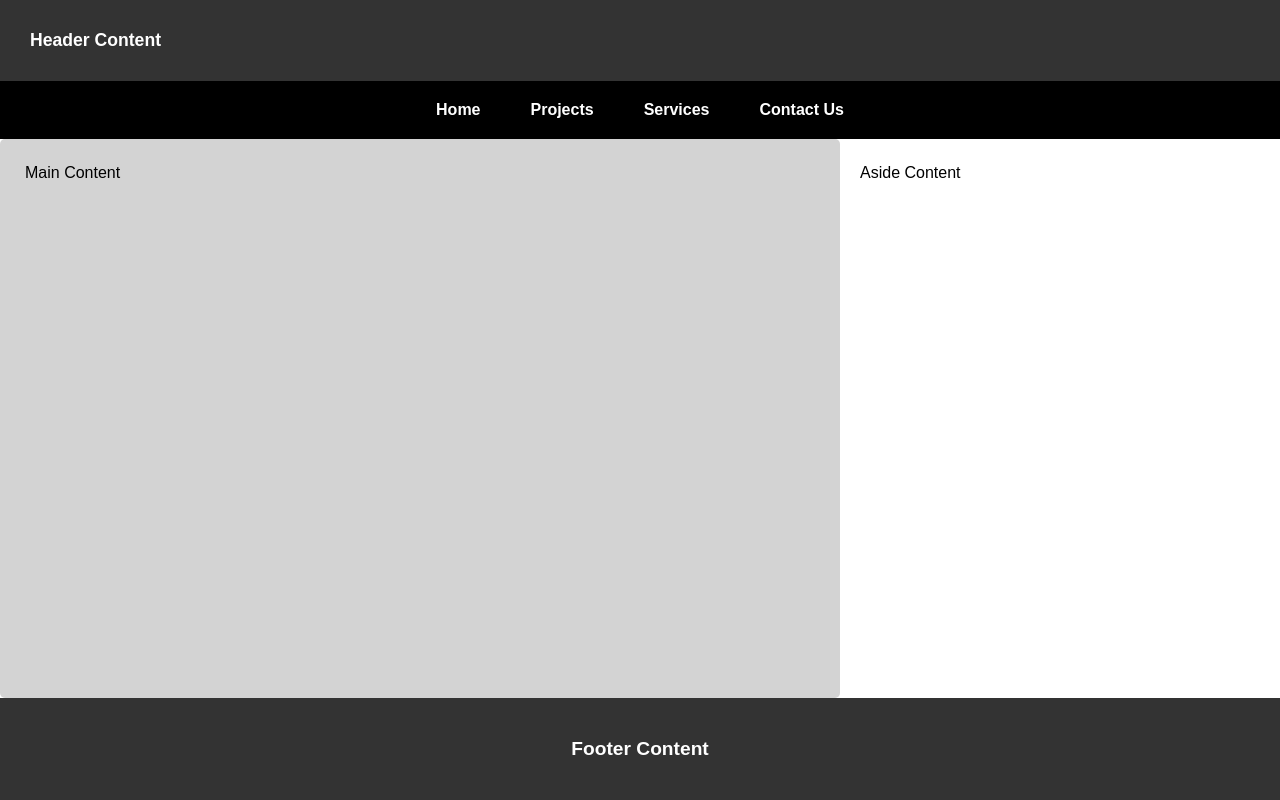
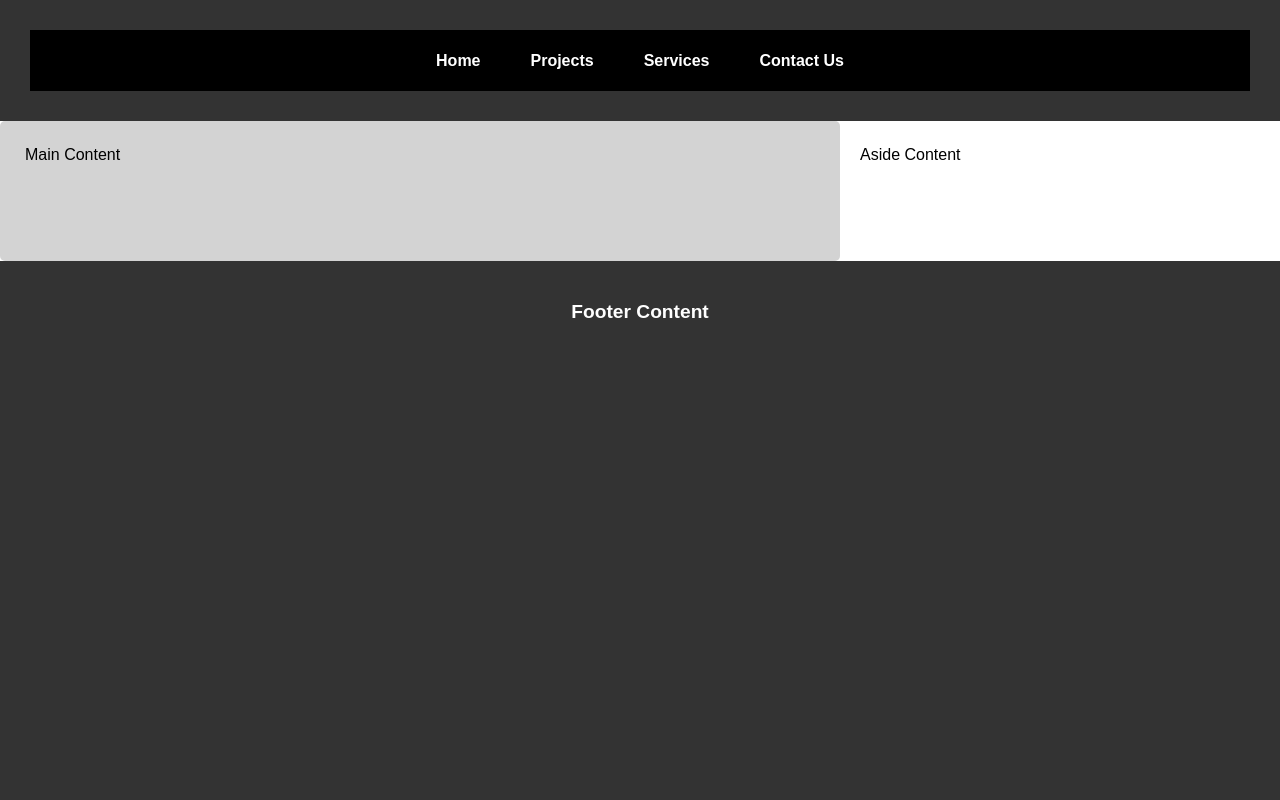
Before and after one commit to alinessbanda/wdd131, a plain HTML site: page week01/basic-layout.html in a window 1280 px wide. Drawn offline with Linux system fonts and the light colour scheme.

Commit message:
solved the error in the code

```diff
--- a/week01/basic-layout.html
+++ b/week01/basic-layout.html
@@ -10,8 +10,7 @@
 
 <body>
 
-    <header>Header Content</header>
-
+    <header>
         <nav>
             <ul>
                 <li><a href="#">Home</a></li>
@@ -20,6 +19,7 @@
                 <li><a href="#">Contact Us</a></li>
             </ul>
         </nav>
+    </header>
 
     <div class="content">
         <main>Main Content</main>
```
Lines whose indentation alone changed are shown as unchanged.
